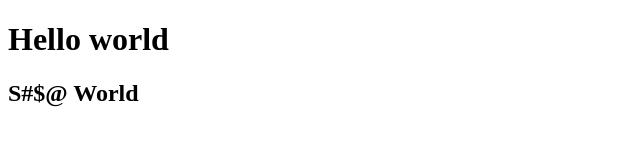
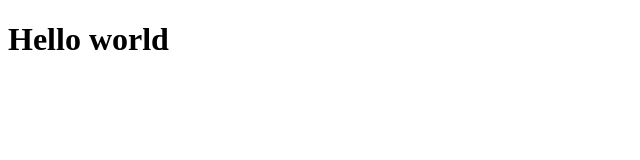
Before and after one commit to gatorpazz/urban-rotary-phoneDELETEME, a plain HTML site: page index.html in a window 1280 px wide. Shown: the whole page, without its empty margins (0-640 px from the left). Drawn offline with Linux system fonts and the light colour scheme.

Commit message:
Merge conflict resolved

```diff
--- a/index.html
+++ b/index.html
@@ -8,6 +8,5 @@
 </head>
 <body>
   <h1>Hello world</h1>
-  <h2>S#$@ World</h2>
 </body>
 </html>
```
